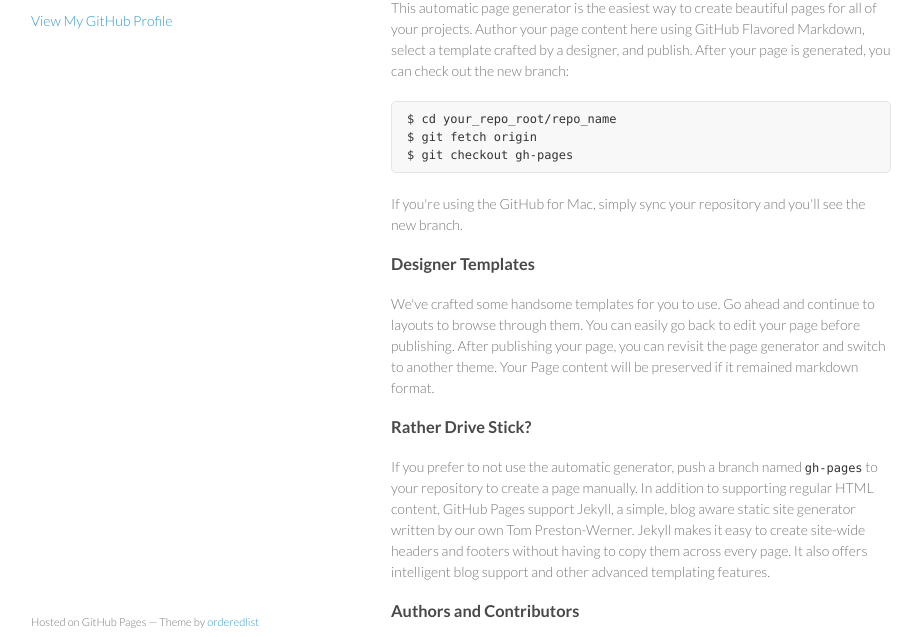
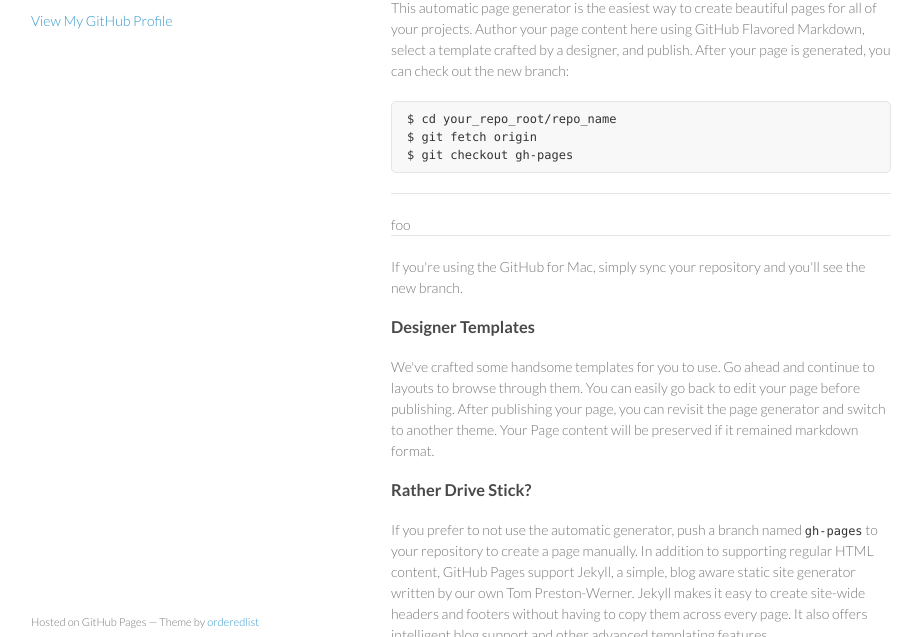
Before and after one commit to ricardotaborda/ricardotaborda.github.io, a plain HTML site: page index.html in a window 1280 px wide. Shown: the part 99-736 px from the top of the page, without its empty margins (179-1101 px from the left). Drawn offline with Linux system fonts and the light colour scheme.

Commit message:
just trying stuff

```diff
--- a/index.html
+++ b/index.html
@@ -33,6 +33,10 @@ $ git fetch origin
 $ git checkout gh-pages
 </code></pre>
 
+<hr>
+foo
+<hr>
+
 <p>If you're using the GitHub for Mac, simply sync your repository and you'll see the new branch.</p>
 
 <h3>
```
